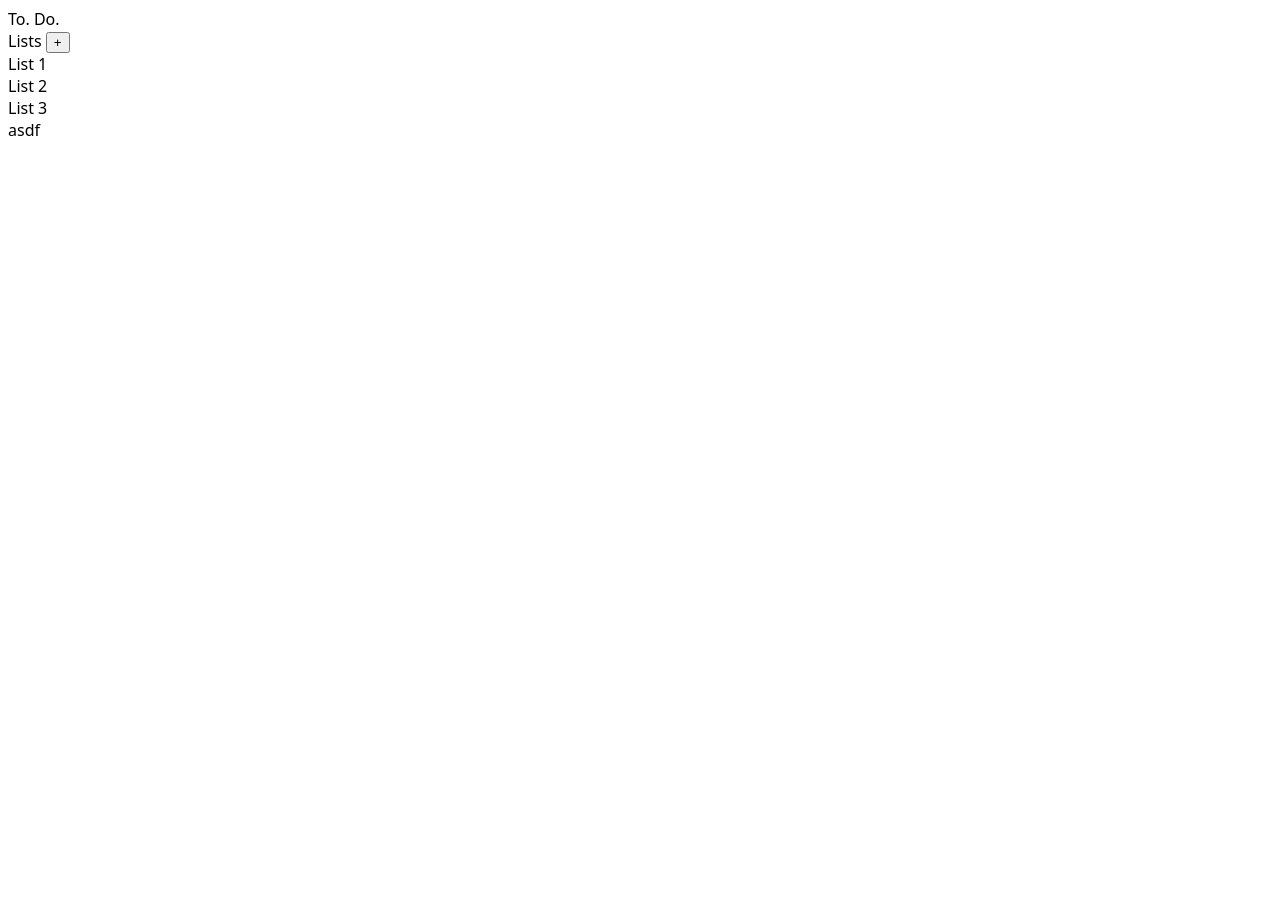
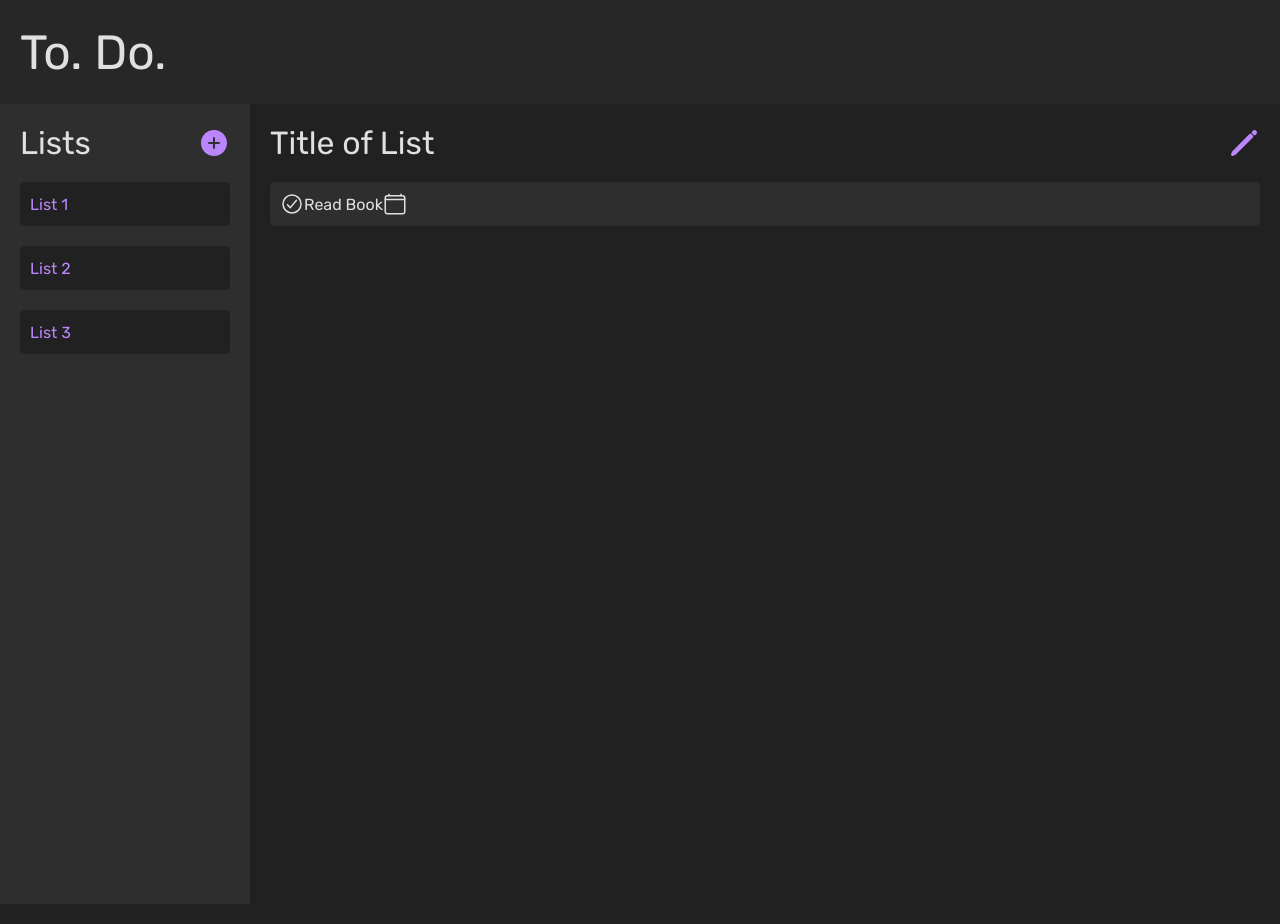
Before and after one commit to liwll/todo-list, a website built with webpack: page dist/index.html in a window 1280 px wide. Before the commit the page ends 800 px from the top, so only its background shows below. Built offline with nearby package versions, Linux system fonts and the light colour scheme.

Commit message:
Update UI wireframe

```diff
--- a/dist/index.html
+++ b/dist/index.html
@@ -10,11 +10,13 @@
 <body>
     <div id="app">
         <header id="header">
-            <span id="name">To. Do.</span>
+            <span id="header-text">To. Do.</span>
         </header>
         <div id="sidebar">
-            <span id="name-2">Lists</span>
-            <button id="add-list">+</button>
+            <div id="sidebar-top">
+                <span id="side-text">Lists</span>
+                <ion-icon id="add-list" name="add-circle"></ion-icon>
+            </div>
             <div id="lists">
                 <div class="list">
                     List 1
@@ -27,13 +29,31 @@
                 </div>
             </div>
         </div>
-        <div id="list">
-            asdf
+        <div id="todo-container">
+            <div id="todo-list">
+                <div id="list-settings">
+                    <div>Title of List</div>
+                    <ion-icon id="edit-list" name="pencil"></ion-icon>
+                </div>
+                <div class="item">
+                    <ion-icon id="checkbox" name="checkmark-circle-outline"></ion-icon>
+                    <span class="item-name">
+                        Read Book
+                    </span>
+                    <ion-icon id="due-date"name="calendar-clear-outline"></ion-icon>
+                    <!-- Expand
+                    Description
+                    Delete
+                    Edit -->
+                </div>
+            </div>
         </div>
     </div>
 
     <div id="footer"></div>
     <div id="content"></div>
     <script src="main.js"></script>
+    <script type="module" src="https://unpkg.com/ionicons@5.5.2/dist/ionicons/ionicons.esm.js"></script>
+    <script nomodule src="https://unpkg.com/ionicons@5.5.2/dist/ionicons/ionicons.js"></script>
 </body>
 </html>
--- a/dist/main.css
+++ b/dist/main.css
@@ -1,26 +1,90 @@
 body {
-    font-family: 'Noto Sans', sans-serif;
+    margin: 0;
 }
 
-#project-panel {
-    margin: 20px 10px;
+#app {
+    font-family: 'Rubik', sans-serif;
+    background: rgb(33 33 33);
+    color: rgb(224, 224, 224);
 }
 
-#project-btn {
-    float: left;
-    margin-right: 20px;
+#header {
+    display: flex;
+    height: 8%;
+    padding: 20px;
+    align-items: center;
+    background: rgb(39, 39, 39);
 }
 
-#tabs {
-    overflow: auto;
-    white-space: nowrap;
+#header-text {
+    font-size: 3em;
 }
 
-.tab {
-    height: 30px;
-    width: 15%;
-    background-color: rgba(255, 255, 255, 0.5);
-    border: 1px solid gray;
-    border-radius: 15px;
+#sidebar {
+    position: absolute;
+    height: 100%;
+    width: 250px;
+    background: rgb(46, 46, 46);
+}
+
+
+#sidebar-top {
+    display: flex;
+    align-items: center;
+    font-size: 2em;
+    margin: 20px;
+}
+
+#add-list, #edit-list {
+    float: right;
+    margin-left: auto;
+    cursor: pointer;
+    color: rgb(187, 134, 252);
+}
+
+.list {
+    height: 1.5em;
+    margin: 20px;
+    padding: 10px;
+    display: flex;
+    align-items: center;
+    background: rgb(33, 33, 33);
+    color: rgb(187, 134, 252);
+    border-radius: 5px;
     cursor: pointer;
 }
+
+.list:hover {
+    background: rgb(37, 31, 45);
+    color: rgb(187, 134, 252);
+}
+
+#todo-container {
+    margin-left: 250px;
+    height: 100%;
+}
+
+#todo-list {
+    margin: 20px;
+}
+
+#list-settings {
+    display: flex;
+    align-items: center;
+    font-size: 2em;
+    margin-bottom: 20px;
+
+}
+
+.item {
+    display: flex;
+    align-items: center;
+    height: 1.5em;
+    padding: 10px;
+    background: rgb(46, 46, 46);
+    border-radius: 5px;
+}
+
+#checkbox, #due-date {
+    font-size: 1.5em;
+}
```
